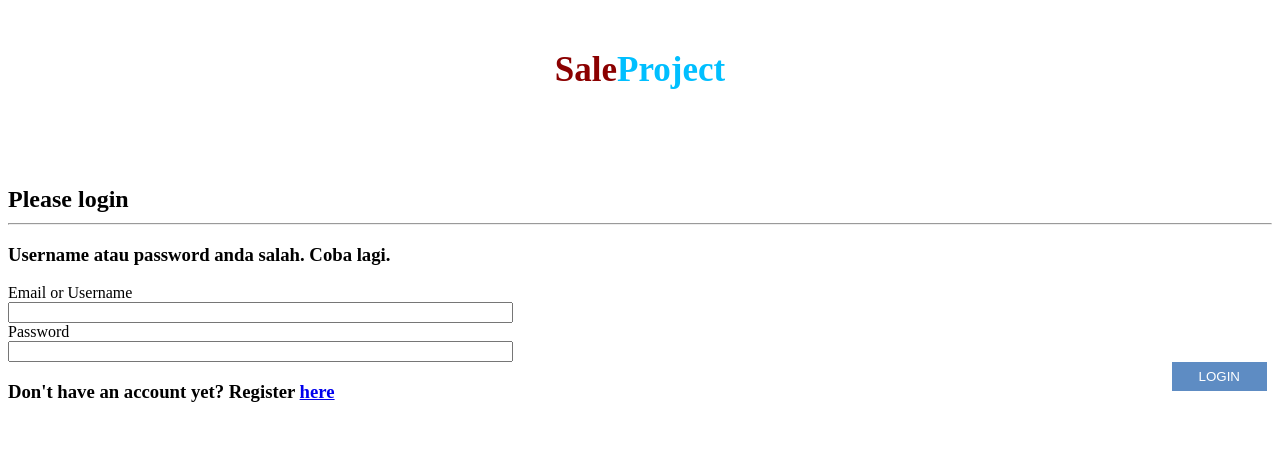
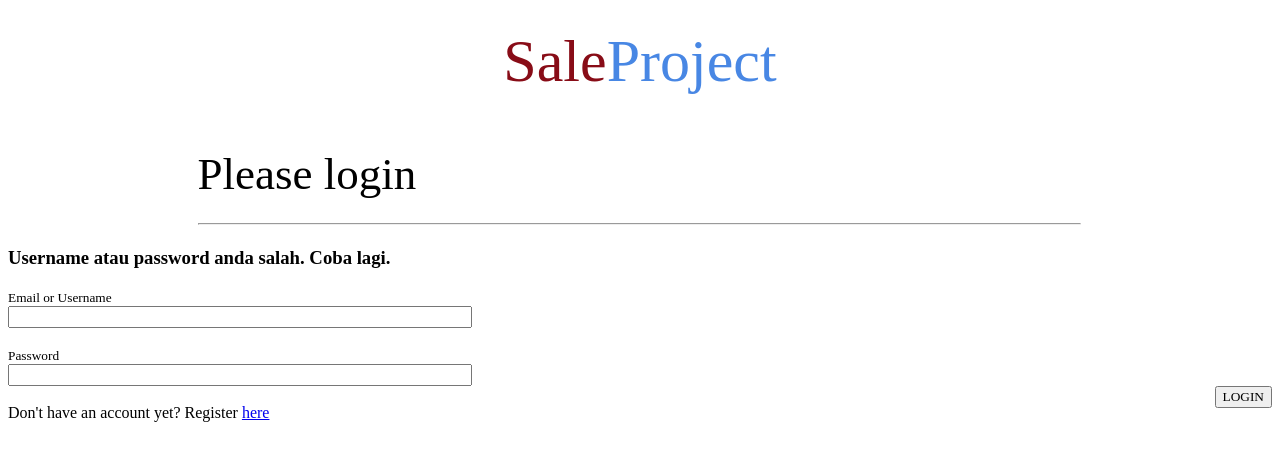
Before and after one commit to eightfold28/saleProject, a PHP site: page /?error=1 in a window 1280 px wide. Shown: the top 461 px of the page. Run offline with PHP 8.4, Linux system fonts and the light colour scheme.

Commit message:
updated index.php | use SaleProjectStyle.css alrdy

```diff
--- a/index.php
+++ b/index.php
@@ -4,16 +4,21 @@
 
 <style type=“text/css”>
 </style>
-<link rel="stylesheet" href="login.css" type="text/css">
+<link rel="stylesheet" href="SaleProjectStyle.css" type="text/css">
 <script type="text/javascript" src="ceklogin.js"></script>
 </head>
 
 <body>
-<h1> Sale<span class = "projectcolor">Project </span> </h1>
-<br> <br>
+    <div class="title">
+            <br>
+            Sale<span style="color: #4887E4">Project</span> <br>
+    </div>
 
-<h2> Please login </h2>
-<hr>
+    <div class="submenu_header">
+        <br>
+        Please login
+        <hr>
+    </div>
 
 <?php
 	error_reporting(0);
@@ -22,16 +27,20 @@
 	}
 ?>
 
-<form name= "LoginForm" action= "login.php" onsubmit= "return validasiFormKosong()" method= "post">
-    Email or Username <br>
-    <input type= "text" name= "EmailOrUsername" size= "60" value=""> <br>
-    Password <br>
-    <input type ="password" name= "Password" size= "60" value="">
-    <br>
-    <input type="submit" value="LOGIN" style="float: right;">
-</form>
+    <div class="loginregister">
+        <form name= "LoginForm" action= "login.php" onsubmit= "return validasiFormKosong()" method= "post">
+            <small> Email or Username </small> <br>
+            <input type= "text" name= "EmailOrUsername" size= "60" value=""> <br> <br>
+            <small> Password </small> <br>
+            <input type ="password" name= "Password" size= "60" value="">
+            <br>
+            <input type="submit" value="LOGIN" style="float: right;"> <br>
+        </form>
+    </div>
 
-<h3> Don't have an account yet? Register <a href="register.html"> here </h3>
+    <div class="regfirst">
+        Don't have an account yet? Register <a href="register.html"> here </a>
+    </div>
 
 </body>
 </html>
```
